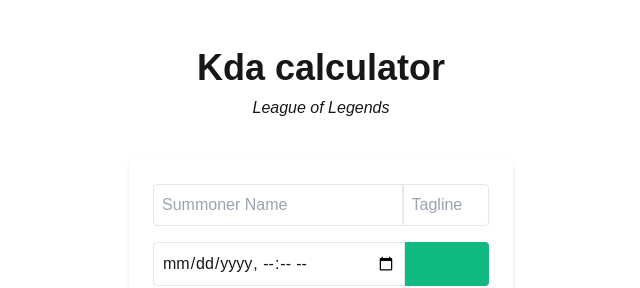
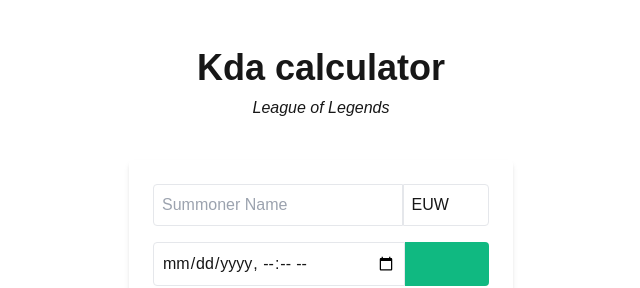
Before and after one commit to antoine-le-calloch/Kda-calculator-LOL, a Next.js app: page / in a window 1280 px wide. Shown: the top 288 px of the page, without its empty margins (319-959 px from the left). Built offline with nearby package versions, Linux system fonts and the light colour scheme.

Commit message:
Default tageName is EUW and corrects the bad use of summonerName instead of summonerTagline

```diff
--- a/app/page.tsx
+++ b/app/page.tsx
@@ -4,7 +4,7 @@
 
 export default function Home() {
     const [summonerName, setSummonerName] = useState('');
-    const [summonerTagline, setSummonerTagline] = useState('');
+    const [summonerTagline, setSummonerTagline] = useState('EUW');
     const [startDate, setStartDate] = useState('');
     const [endDate, setEndDate] = useState('');
     const [kdaList, setKdaList] = useState<Kda[]>([]);
@@ -50,7 +50,7 @@
                         <input
                             type="text"
                             placeholder="Tagline"
-                            value={summonerName}
+                            value={summonerTagline}
                             onChange={(e) => setSummonerTagline(e.target.value)}
                             className="mb-4 p-2 border rounded-l-none rounded w-1/3"
                         />
```
